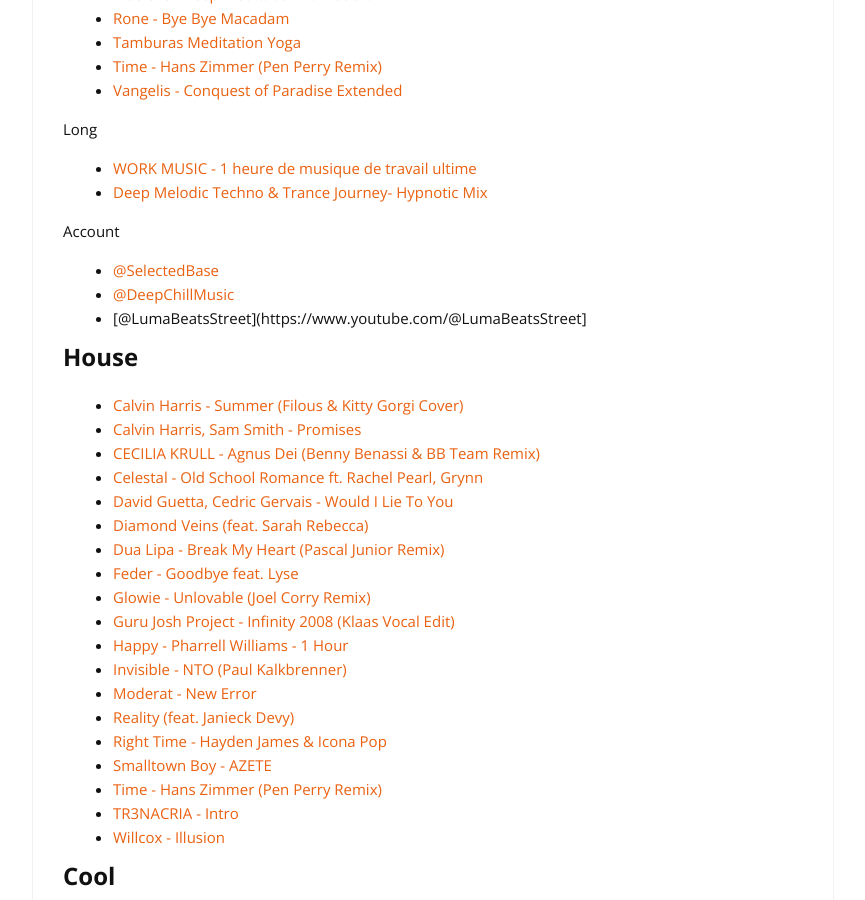
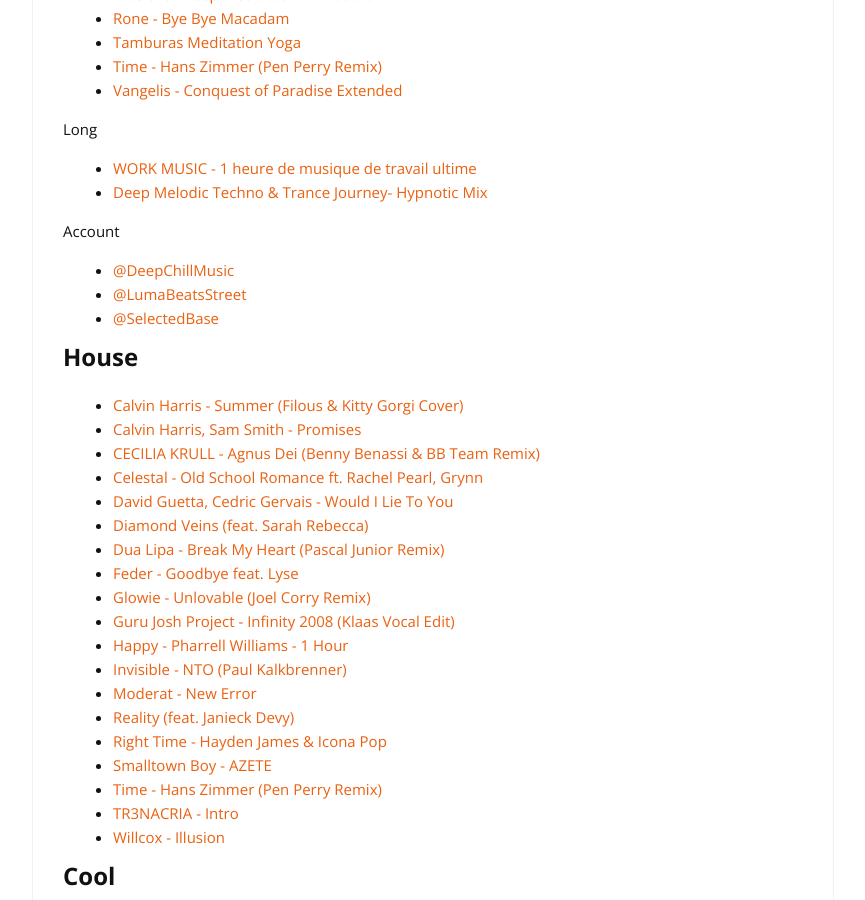
Before and after one commit to cylmat/cylmat.github.io, a Jekyll site: the page built from _pages/musics.md, in a window 1280 px wide and 900 px high, scrolled down 493 px. Shown: the whole window, without its empty margins (207-1072 px from the left). Built offline with Jekyll 4.4.1, drawn with Linux system fonts in a browser that asks for light colours; nearby versions of some CDN libraries.

Commit message:
Update musics.md

```diff
--- a/_pages/musics.md
+++ b/_pages/musics.md
@@ -25,9 +25,9 @@
 - [Deep Melodic Techno & Trance Journey- Hypnotic Mix](https://www.youtube.com/watch?v=ja2x4V76oW0)
 
 Account
+- [@DeepChillMusic](https://www.youtube.com/@DeepChillMusic-01)
+- [@LumaBeatsStreet](https://www.youtube.com/@LumaBeatsStreet)
 - [@SelectedBase](https://www.youtube.com/@SelectedBase)
-- [@DeepChillMusic](https://www.youtube.com/@DeepChillMusic-01)
-- [@LumaBeatsStreet](https://www.youtube.com/@LumaBeatsStreet]
 
 
 ## House
```
